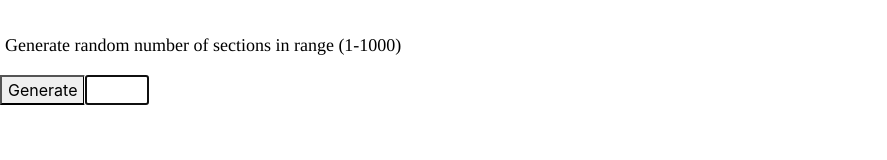
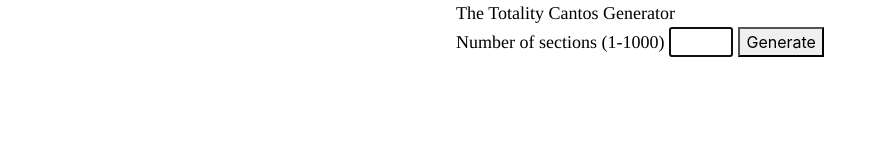
Before and after one commit to sendsent/cantos-renewed, a React app: page / in a window 1280 px wide. Shown: the top 160 px of the page, without its empty margins (0-887 px from the left). Built offline with nearby package versions, Linux system fonts and the light colour scheme; some packages are replaced by stand-ins of ours.

Commit message:
changes to layout and display text

```diff
--- a/src/App.css
+++ b/src/App.css
@@ -25,7 +25,8 @@ input.indexList {
     padding-left: 1rem;
 }
 .outerContainer {
-  margin-top: 1rem;
+  display: flex;
+  margin: auto;
   position: relative;
 }
 .tableContainer {
@@ -43,7 +44,7 @@ input.indexList {
     position: relative;
 }
 .buttons {
-  margin-top: 1rem;
+  /* margin-top: 1rem; */
   margin-bottom: 1rem;
 }
 .buttonContainer {
@@ -99,7 +100,7 @@ input:disabled, textarea:disabled {
 }
 .textstuff {
   color: rgb(0, 0, 0);
-  margin-left: 5px;
+  /* margin-left: 5px; */
   font-family: "Times";
   flex-wrap:wrap;
   font-size: large;
@@ -133,7 +134,7 @@ input:disabled, textarea:disabled {
   .buttonContainer {
     font-size: x-small;
   }
-  .textstuff {
+  .textstuff,text {
     font-size: small;
   }
   /* .tableContainer {
--- a/src/CantosText.js
+++ b/src/CantosText.js
@@ -125,7 +125,7 @@ const preventPasteNegative = (e) => {
 
   return (
     <div className="App outerContainer">
-        <div className="tableContainer">
+        <div className="tableContainer center">
       {/* <div className="innerContainer">
         <div className="imageContainer">
           <img   alt="pic2" src="https://images-na.ssl-images-amazon.com/images/I/41S5Q3AE70L.jpg"/>
@@ -152,12 +152,12 @@ const preventPasteNegative = (e) => {
             </div>
           </div>
         </div> */}
+        <text className="textstuff">
+          The Totality Cantos Generator
+        </text>
           <div className="buttons">
               <div className="buttonContainer">
-                  <p className="textstuff">Generate random number of sections in range (1-1000)</p>
-                    <button onClick={() => onClick()}>
-                      Generate{" "}
-                    </button>
+                  <text style={{marginRight: 5}} className="textstuff">Number of sections (1-1000)</text>
                     <input
                       placeholder={placeHolderValue}
                       ref={inputRef}
@@ -173,7 +173,11 @@ const preventPasteNegative = (e) => {
                       onChange={(e) => onChange(e)}
                       onKeyPress={(e) => preventMinus(e)}
                       onPaste={(e) => preventPasteNegative(e)}
+                      style={{marginRight:5}}
                       />
+                    <button onClick={() => onClick()}>
+                      Generate{" "}
+                    </button>
                 </div>
             </div>
         <div className="textOutput">
```
